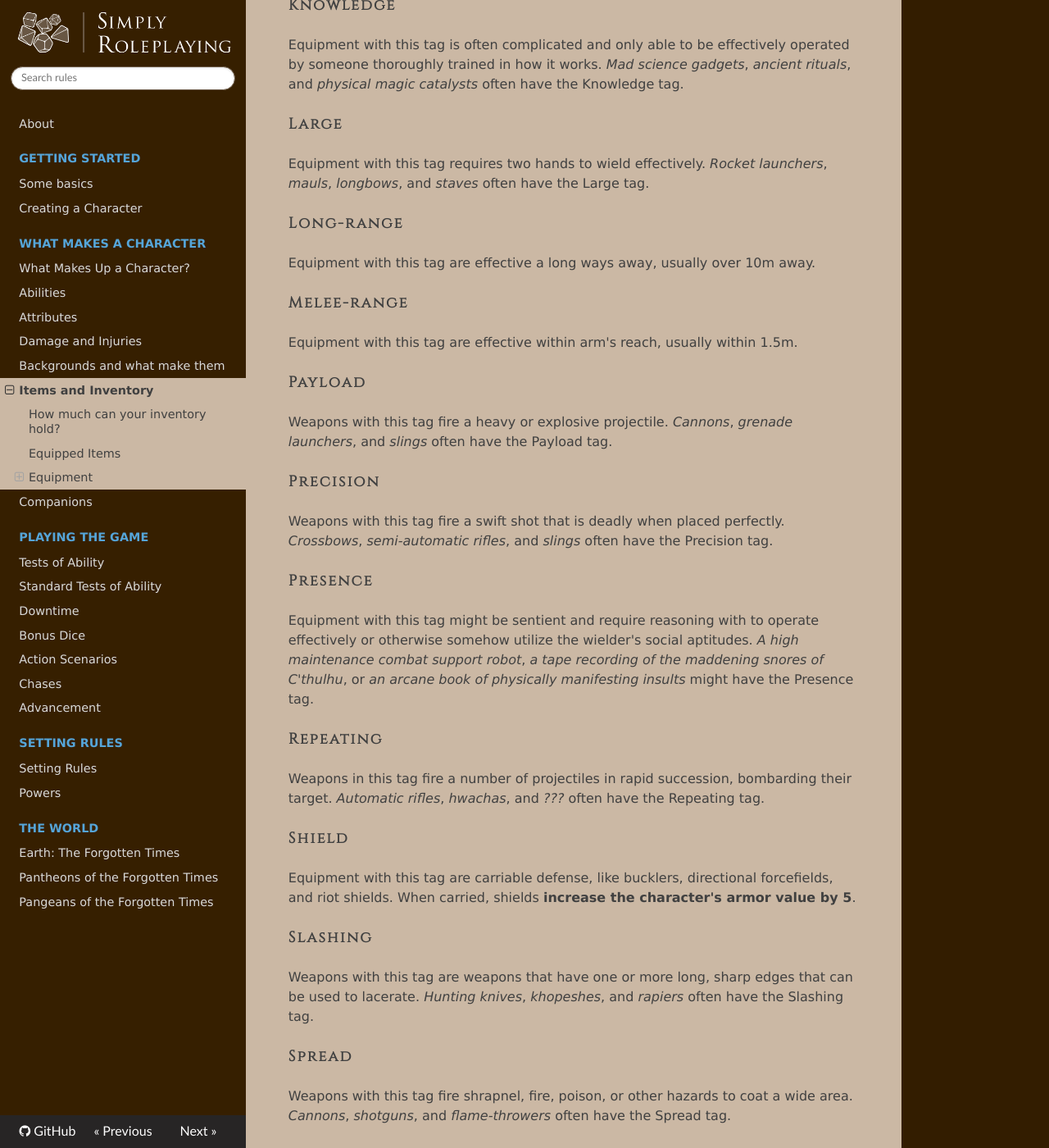
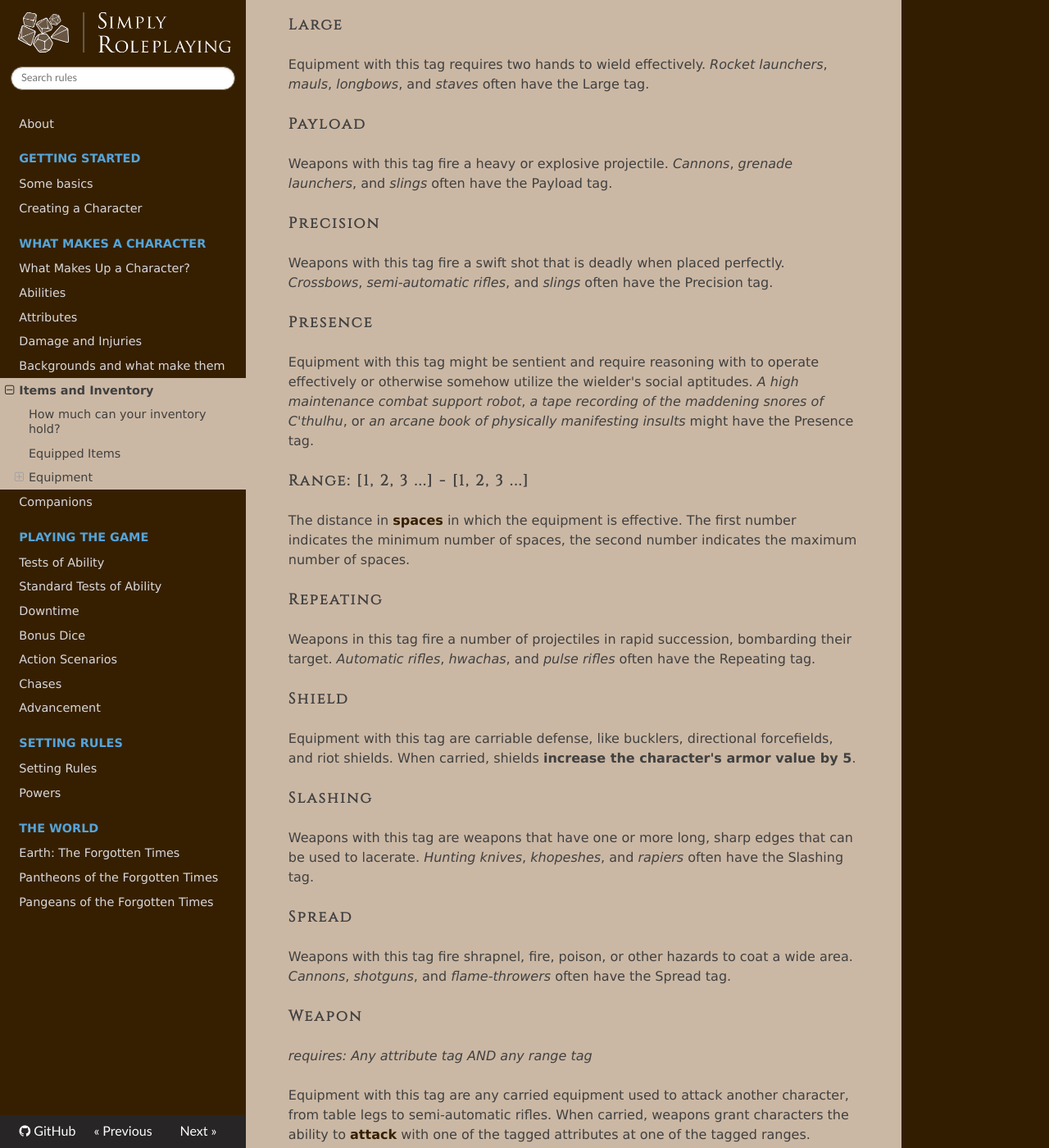
Before and after one commit to TheFifthRider/simply-roleplaying-webapp, an MkDocs documentation site: the page built from docs/character/equipment.md, in a window 1280 px wide and 1400 px high, scrolled down 3350 px. Shown: the whole window at 82% size. Built offline with MkDocs 1.6.1, drawn with Linux system fonts in a browser that asks for light colours; nearby versions of some CDN libraries; some of the changed text lies outside the part shown.

Commit message:
refactor: removing arbitrary meter distance with spaces

```diff
--- a/docs/character/equipment.md
+++ b/docs/character/equipment.md
@@ -54,10 +54,6 @@
 
 Weapons with this tag have a wedge shaped blade that is swung with a chop. _Battleaxes_, _meat cleavers_, and _war picks_ often have the Cleaving tag.
 
-#### Close-range
-
-Equipment with this tag are effective outside of arm's reach but still pretty close, usually between 1.5m and 10m away.
-
 #### Concealable
 
 Equipment with this tag are small and easy to take out or hide. _Daggers_, _miniature crossbows_, _pistols_, and _brass knuckles_ often have the Concealable tag.
@@ -86,14 +82,6 @@
 
 Equipment with this tag requires two hands to wield effectively. _Rocket launchers_, _mauls_, _longbows_, and _staves_ often have the Large tag.
 
-#### Long-range
-
-Equipment with this tag are effective a long ways away, usually over 10m away.
-
-#### Melee-range
-
-Equipment with this tag are effective within arm's reach, usually within 1.5m.
-
 #### Payload
 
 Weapons with this tag fire a heavy or explosive projectile. _Cannons_, _grenade launchers_, and _slings_ often have the Payload tag.
@@ -106,9 +94,13 @@
 
 Equipment with this tag might be sentient and require reasoning with to operate effectively or otherwise somehow utilize the wielder's social aptitudes. _A high maintenance combat support robot_, _a tape recording of the maddening snores of C'thulhu_, or _an arcane book of physically manifesting insults_ might have the Presence tag.
 
+#### Range: [1, 2, 3 ...] - [1, 2, 3 ...]
+
+The distance in [spaces](../getting_started/index.md#movement) in which the equipment is effective. The first number indicates the minimum number of spaces, the second number indicates the maximum number of spaces.
+
 #### Repeating
 
-Weapons in this tag fire a number of projectiles in rapid succession, bombarding their target. _Automatic rifles_, _hwachas_, and _???_ often have the Repeating tag.
+Weapons in this tag fire a number of projectiles in rapid succession, bombarding their target. _Automatic rifles_, _hwachas_, and _pulse rifles_ often have the Repeating tag.
 
 #### Shield
 
```
Also changed, not shown: docs/getting_started/creation.md (+2 -2 lines), docs/getting_started/index.md (+4 -0 lines).
